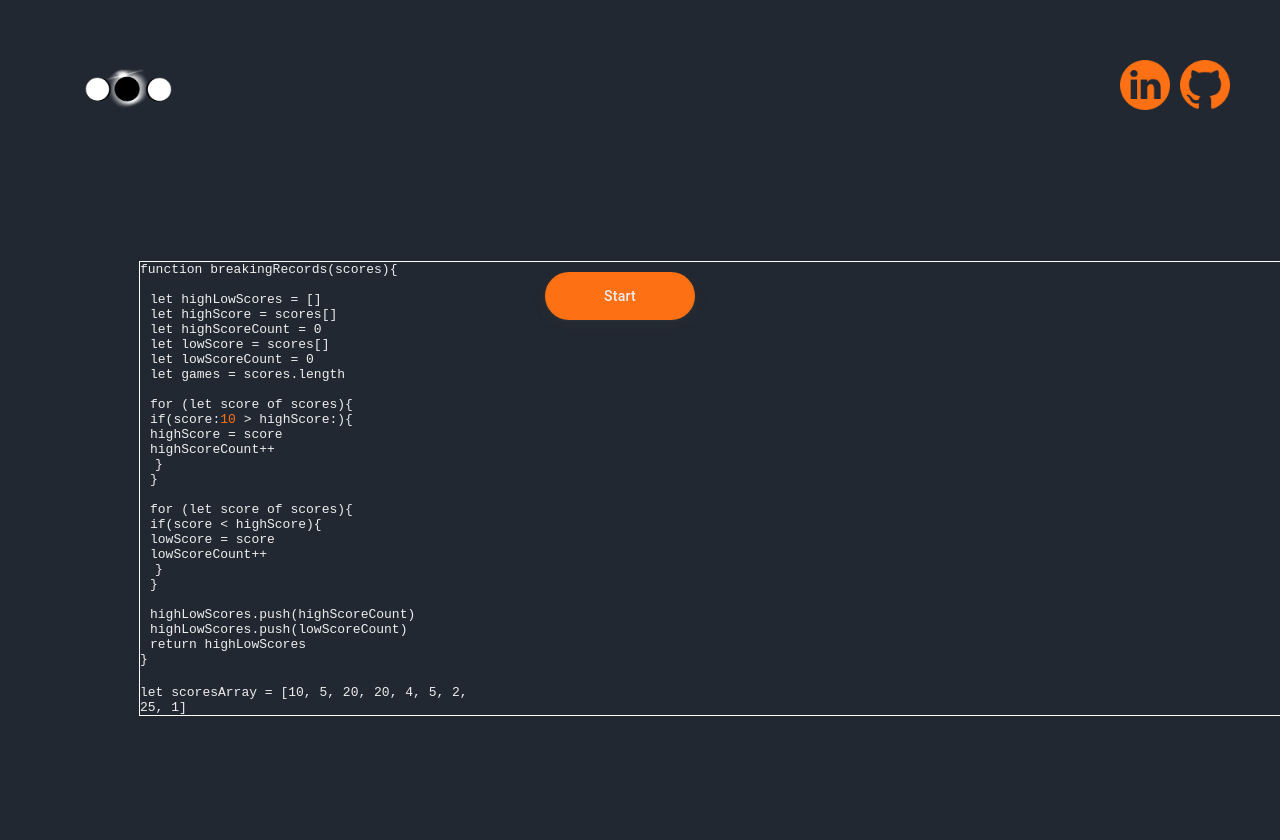
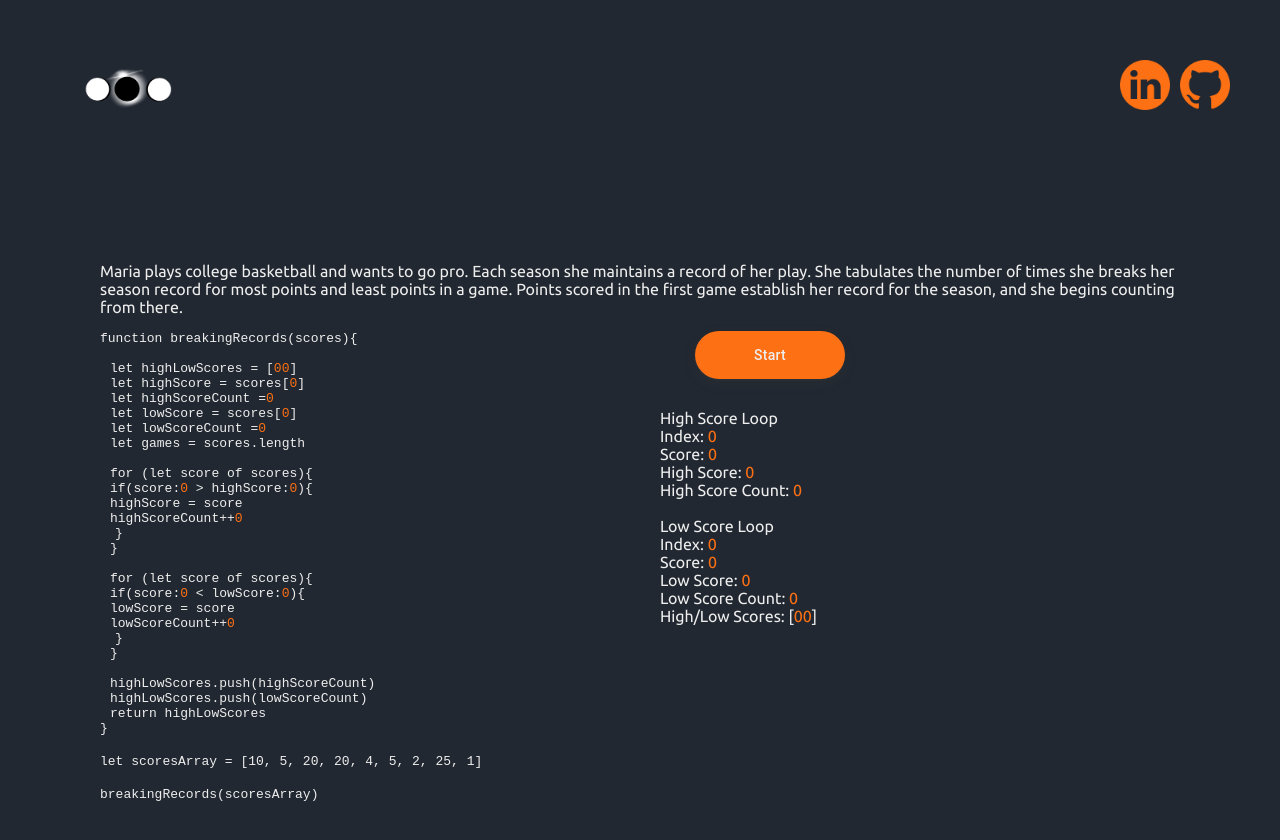
Before and after one commit to kurtreyn/kurtreyn-dot-com, a React (Create React App) app in the folder client/: page /algorithms in a window 1280 px wide. Shown: the top 840 px of the page. Before the commit the page ends 800 px from the top, so only its background shows below. Built offline with nearby package versions, Linux system fonts and the light colour scheme.

Commit message:
completed breaking records algorithm sim

```diff
--- a/client/src/App.js
+++ b/client/src/App.js
@@ -21,7 +21,7 @@ function App() {
     setIsLoggedIn(true);
   }, [token]);
 
-  console.log('isLoggedIn', isLoggedIn);
+  // console.log('isLoggedIn', isLoggedIn);
 
   return (
     <BrowserRouter>
--- a/client/src/components/AlgorithmContainer.js
+++ b/client/src/components/AlgorithmContainer.js
@@ -6,26 +6,7 @@ import '../styles/algorithmContainerStyle.css';
 export default function AlgorithmContainer() {
   return (
     <div className="algorithm-container">
-      <div className="algorithms-left-side">
-        <BreakingRecords />
-      </div>
-      <div className="algorithms-right-side">
-        {/* <div className="control-buttons">
-          {!started && (
-            <Button label="Start" disabled={disable} onClick={startFunction} />
-          )}
-          {started && (
-            <Button
-              label="Previous"
-              disabled={disable}
-              onClick={handlePrevious}
-            />
-          )}
-          {started && (
-            <Button label="Next" disabled={disable} onClick={handleNext} />
-          )}
-        </div> */}
-      </div>
+      <BreakingRecords />
     </div>
   );
 }
--- a/client/src/components/SideBar.js
+++ b/client/src/components/SideBar.js
@@ -7,7 +7,7 @@ export default function SideBar({ isLoggedIn }) {
     <div className="sidebar-container">
       <div className="sidebar-content-wrapper">
         <Link to="/algorithms" className="sidebar-text">
-          Algorithms
+          Algorithm Simulator
         </Link>
         <Link to="/users/login" className="sidebar-text">
           Login
--- a/client/src/components/algorithms/breakingrecords/breakingrecords.css
+++ b/client/src/components/algorithms/breakingrecords/breakingrecords.css
@@ -1,15 +1,42 @@
+:root {
+  --black: #222831;
+  --dark-gray: #393e46;
+  --orange: #fd7014;
+  --white: #eeeeee;
+}
+
 .function-container {
   display: flex;
+  flex-direction: column;
+  width: 100%;
+}
+
+.problem-description {
+  width: 100%;
+}
+
+.function-code-and-controls-section {
+  display: flex;
+  width: 100%;
+  margin-top: 15px;
+}
+
+.function-body {
+  display: flex;
+  flex-direction: column;
+  width: 100%;
 }
 
 .function-left-side {
   display: flex;
   flex-direction: column;
+  width: 50%;
 }
 
 .function-right-side {
   display: flex;
   flex-direction: column;
+  width: 50%;
 }
 
 .function-body {
@@ -18,7 +45,23 @@
   margin-left: 10px;
 }
 
-.control-buttons {
+.function-control-buttons {
   display: flex;
   margin-left: 50px;
+  width: 350px;
 }
+
+.variable-text {
+  color: var(--orange);
+}
+
+.variable-monitor {
+  display: flex;
+  flex-direction: column;
+  margin-top: 30px;
+  margin-left: 20px;
+}
+
+.monitor-text-wrapper {
+  display: flex;
+}
--- a/client/src/components/algorithms/breakingrecords/breakingrecords.js
+++ b/client/src/components/algorithms/breakingrecords/breakingrecords.js
@@ -6,116 +6,331 @@ export default function BreakingRecords({}) {
   const [disable, setDisable] = useState(false);
   const [started, setStarted] = useState(false);
   const [index, setIndex] = useState(0);
+  const [highLowScores, setHighLowScores] = useState([0, 0]);
+  const [highScore, setHighScore] = useState(0);
+  const [highScoreIndex, setHighScoreIndex] = useState(0);
+  const [highScoreCount, setHighScoreCount] = useState(0);
+  const [lowScore, setLowScore] = useState(0);
+  const [lowScoreIndex, setLowScoreIndex] = useState(0);
+  const [lowScoreCount, setLowScoreCount] = useState(0);
+  const [scoreH, setScoreH] = useState(0);
+  const [scoreL, setScoreL] = useState(0);
+  const [step, setStep] = useState(0);
+
+  const startFunction = () => {
+    setStarted(true);
+    setStep(1);
+    setScoreH(10);
+    setHighScore(10);
+    setLowScore(10);
+  };
 
   const handleNext = () => {
+    if (step === 1) {
       setIndex(index + 1);
+      setScoreH(5);
+      setHighScore(10);
+      setStep(2);
+    }
+    if (step === 2) {
+      setIndex(index + 1);
+      setScoreH(20);
+      setStep(3);
+    }
+    if (step === 3) {
+      setIndex(index + 1);
+      setHighScore(20);
+      setHighScoreIndex(2);
+      setHighScoreCount(1);
+      setScoreH(20);
+      setStep(4);
+    }
+    if (step === 4) {
+      setIndex(index + 1);
+      setScoreH(4);
+      setStep(5);
+    }
+    if (step === 5) {
+      setIndex(index + 1);
+      setScoreH(5);
+      setStep(6);
+    }
+    if (step === 6) {
+      setIndex(index + 1);
+      setScoreH(2);
+      setStep(7);
+    }
+    if (step === 7) {
+      setIndex(index + 1);
+      setScoreH(25);
+      setStep(8);
+    }
+    if (step === 8) {
+      setIndex(index + 1);
+      setScoreH(1);
+      setHighScore(25);
+      setHighScoreIndex(7);
+      setHighScoreCount(2);
+      setStep(9);
+    }
+    if (step === 9) {
+      setIndex(0);
+      setScoreL(10);
+      setScoreH(0);
+      setStep(10);
+    }
+    if (step === 10) {
+      setIndex(index + 1);
+      setScoreL(5);
+      setStep(11);
+    }
+    if (step === 11) {
+      setIndex(index + 1);
+      setScoreL(20);
+      setLowScore(5);
+      setLowScoreIndex(1);
+      setLowScoreCount(1);
+      setStep(12);
+    }
+    if (step === 12) {
+      setIndex(index + 1);
+      setScoreL(20);
+      setLowScore(5);
+      setStep(13);
+    }
+    if (step === 13) {
+      setIndex(index + 1);
+      setScoreL(4);
+      setLowScore(5);
+      setStep(14);
+    }
+    if (step === 14) {
+      setIndex(index + 1);
+      setScoreL(5);
+      setLowScore(4);
+      setLowScoreIndex(4);
+      setLowScoreCount(2);
+      setStep(15);
+    }
+    if (step === 15) {
+      setIndex(index + 1);
+      setScoreL(2);
+      setStep(16);
+    }
+    if (step === 16) {
+      setIndex(index + 1);
+      setScoreL(25);
+      setLowScore(2);
+      setLowScoreIndex(6);
+      setLowScoreCount(3);
+      setStep(17);
+    }
+    if (step === 17) {
+      setIndex(index + 1);
+      setScoreL(1);
+      setStep(18);
+    }
+    if (step === 18) {
+      setIndex(0);
+      setScoreL(1);
+      setLowScore(1);
+      setLowScoreIndex(8);
+      setLowScoreCount(4);
+      setStep(19);
+    }
+    if (step === 19) {
+      setStep(20);
+    }
+    if (step === 20) {
+      setStep(21);
+    }
+    if (step === 21) {
+      startFunction();
+    }
   };
 
   const handlePrevious = () => {
-    if (index !== 0) {
-      setIndex(index - 1);
+    if (index === 0) {
+      startFunction();
     }
-  };
-
-  let scoresArray = [10, 5, 20, 20, 4, 5, 2, 25, 1];
-
-  let highLowScores = [];
-  let highScore;
-  let highScoreCount = 0;
-  let lowScore;
-  let lowScoreCount = 0;
-  let games;
-  let score = scoresArray[index];
-
-  // FIRST HIGH SCORES LOOP
-  // 1: index: 0, score: 10
-  // 2: index: 1, score: 5
-  // 3: index: 2, score: 20;
-  // 4: index: 3, score: 20
-  // 5: index: 4, score: 4
-  // 6: index: 5, score: 5
-  // 7: index: 6, score: 2
-  // 8: index: 7, score: 25 highScore: 25, highScoreCount: 2
-  // 9: index: 8, score: 1
-
-  // SECOND LOW SCORES LOOP
-  // 1: index: 0, score: 10, highScore: 10
-  // 2: index: 1, score: 5, highScore: 10
-  // 3: index: 2, score: 20, highScore: 10 > highScore: 20, highScoreCount: 1
-  // 4: index: 3, score: 20, highScore: 20
-  // 5: index: 4, score: 4, highScore: 20
-  // 6: index: 5, score: 5, highScore: 20
-  // 7: index: 6, score: 2, highScore: 20
-  // 8: index: 7, score: 25, highScore:20 > highScore: 25, highScoreCount: 2
-  // 9: index: 8, score: 1
-
-  function breakingRecordsFunction(scores) {
-    highLowScores = [];
-    highScore = scores[0];
-    highScoreCount = 0;
-    lowScore = scores[0];
-    lowScoreCount = 0;
-    games = scores.length;
-
-    for (let score of scores) {
-      console.log(`score is: ${score}, highScore: ${highScore}`);
-      if (score > highScore) {
-        highScore = score;
-        console.log(`'highScore NOW: ${highScore}`);
-        highScoreCount++;
-        console.log(`'highScoreCount: ${highScoreCount}`);
+    if (step === 1) {
+      setIndex(0);
+      setScoreH(5);
+      setHighScore(10);
+      setStep(0);
     }
-      console.log(`~~~~~~~ END HIGH SCORES LOOP ~~~~~~~~~~`);
+    if (step === 2) {
+      setIndex(1);
+      setScoreH(5);
+      setHighScore(10);
+      setStep(1);
     }
-
-    for (let score of scores) {
-      if (score < lowScore) {
-        console.log(`score: ${score} lowScore: ${lowScore}`);
-        lowScore = score;
-        console.log(`'lowScore NOW: ${lowScore}`);
-        lowScoreCount++;
-        console.log(`'lowScoreCount: ${lowScoreCount}`);
+    if (step === 3) {
+      setIndex(2);
+      setScoreH(20);
+      setStep(2);
     }
-      console.log(`~~~~~~~ END LOW SCORES LOOP ~~~~~~~~~~`);
+    if (step === 4) {
+      setIndex(3);
+      setHighScore(20);
+      setHighScoreIndex(2);
+      setHighScoreCount(1);
+      setScoreH(20);
+      setStep(3);
     }
-    highLowScores.push(highScoreCount);
-    highLowScores.push(lowScoreCount);
-    console.log('highLowScores', highLowScores);
-    return highLowScores;
+    if (step === 5) {
+      setIndex(4);
+      setScoreH(4);
+      setStep(4);
     }
-
-  console.log('INDEX:', index);
-  // console.log('highLowScores', highLowScores);
-  // console.log('highScore', highScore);
-  // console.log('highScoreCount', highScoreCount);
-  // console.log('lowScore', lowScore);
-  // console.log('lowScoreCount', lowScoreCount);
-
-  const startFunction = () => {
-    setStarted(true);
-    breakingRecordsFunction(scoresArray);
+    if (step === 6) {
+      setIndex(5);
+      setScoreH(5);
+      setStep(5);
+    }
+    if (step === 7) {
+      setIndex(6);
+      setScoreH(2);
+      setStep(6);
+    }
+    if (step === 8) {
+      setIndex(7);
+      setScoreH(25);
+      setStep(7);
+    }
+    if (step === 9) {
+      setIndex(8);
+      setScoreH(1);
+      setHighScore(25);
+      setHighScoreIndex(7);
+      setHighScoreCount(2);
+      setStep(8);
+    }
+    if (step === 10) {
+      setIndex(0);
+      setScoreL(10);
+      setScoreH(0);
+      setStep(9);
+    }
+    if (step === 11) {
+      setIndex(1);
+      setScoreL(5);
+      setStep(10);
+    }
+    if (step === 12) {
+      setIndex(2);
+      setScoreL(20);
+      setLowScore(5);
+      setLowScoreIndex(1);
+      setLowScoreCount(1);
+      setStep(11);
+    }
+    if (step === 13) {
+      setIndex(3);
+      setScoreL(20);
+      setLowScore(5);
+      setStep(12);
+    }
+    if (step === 14) {
+      setIndex(4);
+      setScoreL(4);
+      setLowScore(5);
+      setStep(13);
+    }
+    if (step === 15) {
+      setIndex(5);
+      setScoreL(5);
+      setLowScore(4);
+      setLowScoreIndex(4);
+      setLowScoreCount(2);
+      setStep(14);
+    }
+    if (step === 16) {
+      setIndex(6);
+      setScoreL(2);
+      setStep(15);
+    }
+    if (step === 17) {
+      setIndex(7);
+      setScoreL(25);
+      setLowScore(2);
+      setLowScoreIndex(6);
+      setLowScoreCount(3);
+      setStep(16);
+    }
+    if (step === 18) {
+      setIndex(8);
+      setScoreL(1);
+      setStep(17);
+    }
+    if (step === 19) {
+      setIndex(0);
+      setScoreL(1);
+      setLowScore(1);
+      setLowScoreIndex(8);
+      setLowScoreCount(4);
+      setStep(18);
+    }
+    if (step === 20) {
+      setStep(19);
+    }
+    if (step === 21) {
+      setStep(20);
+    }
   };
 
   return (
     <div className="function-container">
+      <div className="problem-description">
+        <span>
+          Maria plays college basketball and wants to go pro. Each season she
+          maintains a record of her play. She tabulates the number of times she
+          breaks her season record for most points and least points in a game.
+          Points scored in the first game establish her record for the season,
+          and she begins counting from there.
+        </span>
+      </div>
+      <div className="function-code-and-controls-section">
         <div className="function-left-side">
           <code className="function-name">
             function breakingRecords(scores)&#123;
           </code>
           <code className="function-body">
             <br />
-          <span>let highLowScores = &#91;{highLowScores}&#93;</span>
-          <span>let highScore = scores&#91;{highScore}&#93;</span>
-          <span>let highScoreCount = {highScoreCount}</span>
-          <span>let lowScore = scores&#91;{lowScore}&#93;</span>
-          <span>let lowScoreCount = {lowScoreCount}</span>
+            <span>
+              let highLowScores = &#91;
+              {step < 20 && (
+                <span className="variable-text">{highLowScores}</span>
+              )}
+              {step === 20 && <span className="variable-text">2,0</span>}
+              {step >= 21 && <span className="variable-text">2,4</span>}
+              &#93;
+            </span>
+            <span>
+              let highScore = scores&#91;
+              <span className="variable-text">{highScoreIndex}</span>
+              &#93;
+            </span>
+            <span>
+              let highScoreCount =
+              <span className="variable-text">{highScoreCount}</span>
+            </span>
+            <span>
+              let lowScore = scores&#91;
+              <span className="variable-text">{lowScoreIndex}</span>
+              &#93;
+            </span>
+            <span>
+              let lowScoreCount =
+              <span className="variable-text">{lowScoreCount}</span>
+            </span>
             <span>let games = scores.length</span>
 
             <br />
             <span>for (let score of scores)&#123; </span>
             <span>
               if(score:
-            <span className="variable-text">{score} </span>
+              <span className="variable-text">{scoreH} </span>
               &#62; highScore:
               <span className="variable-text">{highScore}</span>
               )&#123;
@@ -124,35 +339,64 @@ export default function BreakingRecords({}) {
               highScore = score
               <br />
               highScoreCount++
+              <span className="variable-text">{highScoreCount}</span>
             </span>
             <span style={{ marginLeft: '5px' }}> &#125;</span>
             <span> &#125;</span>
 
             <br />
             <span>for (let score of scores)&#123; </span>
-          <span>if(score &#60; highScore)&#123;</span>
+            <span>
+              if(score:
+              <span className="variable-text">{scoreL} </span>
+              &#60; lowScore:
+              <span className="variable-text">{lowScore}</span>
+              )&#123;
+            </span>
             <span>
               lowScore = score
               <br />
               lowScoreCount++
+              <span className="variable-text">{lowScoreCount}</span>
             </span>
             <span style={{ marginLeft: '5px' }}> &#125;</span>
             <span> &#125;</span>
 
             <br />
-          <span>highLowScores.push(highScoreCount)</span>
-          <span>highLowScores.push(lowScoreCount)</span>
-          <span>return highLowScores</span>
+            <span>
+              highLowScores.push(highScoreCount)
+              {step === 19 && (
+                <span className="variable-text">{highScoreCount}</span>
+              )}
+            </span>
+            <span>
+              highLowScores.push(lowScoreCount)
+              {step === 20 && (
+                <span className="variable-text">{lowScoreCount}</span>
+              )}
+            </span>
+            <span>
+              return highLowScores
+              {step >= 21 && (
+                <span className="variable-text">&#91;2,4&#93;</span>
+              )}
+            </span>
           </code>
           <code className="function-close">&#125;</code>
           <br />
           <code>let scoresArray = &#91;10, 5, 20, 20, 4, 5, 2, 25, 1&#93;</code>
+          <br />
+          <code>breakingRecords(scoresArray)</code>
         </div>
 
         <div className="function-right-side">
-        <div className="control-buttons">
+          <div className="function-control-buttons">
             {!started && (
-            <Button label="Start" disabled={disable} onClick={startFunction} />
+              <Button
+                label="Start"
+                disabled={disable}
+                onClick={startFunction}
+              />
             )}
             {started && (
               <Button
@@ -165,6 +409,72 @@ export default function BreakingRecords({}) {
               <Button label="Next" disabled={disable} onClick={handleNext} />
             )}
           </div>
+
+          <div className="variable-monitor">
+            <span>High Score Loop</span>
+            <div className="monitor-text-wrapper">
+              <span>
+                Index: <span className="variable-text"> {index}</span>
+              </span>
+            </div>
+            <div className="monitor-text-wrapper">
+              <span>
+                Score: <span className="variable-text"> {scoreH}</span>
+              </span>
+            </div>
+            <div className="monitor-text-wrapper">
+              <span>
+                High Score: <span className="variable-text"> {highScore}</span>
+              </span>
+            </div>
+            <div className="monitor-text-wrapper">
+              <span>
+                High Score Count:{' '}
+                <span className="variable-text"> {highScoreCount}</span>
+              </span>
+            </div>
+            <br />
+            <span>Low Score Loop</span>
+            <div className="monitor-text-wrapper">
+              <span>
+                Index: <span className="variable-text"> {index}</span>
+              </span>
+            </div>
+            <div className="monitor-text-wrapper">
+              <span>
+                Score: <span className="variable-text"> {scoreL}</span>
+              </span>
+            </div>
+            <div className="monitor-text-wrapper">
+              <span>
+                Low Score: <span className="variable-text"> {lowScore}</span>
+              </span>
+            </div>
+            <div className="monitor-text-wrapper">
+              <span>
+                Low Score Count:{' '}
+                <span className="variable-text"> {lowScoreCount}</span>
+              </span>
+            </div>
+            <div className="monitor-text-wrapper">
+              <span>
+                High/Low Scores: &#91;
+                {step < 20 && (
+                  <span className="variable-text">{highLowScores}</span>
+                )}
+                {step === 20 && <span className="variable-text">2,0</span>}
+                {step >= 21 && <span className="variable-text">2,4</span>}
+                &#93;
+              </span>
+            </div>
+            {/* <div className="monitor-text-wrapper">
+              <span>
+                STEP:
+                <span className="variable-text"> {step}</span>
+              </span>
+            </div> */}
+          </div>
+        </div>
       </div>
     </div>
   );
--- a/client/src/styles/algorithmContainerStyle.css
+++ b/client/src/styles/algorithmContainerStyle.css
@@ -8,27 +8,9 @@
 .algorithm-container {
   display: flex;
   color: var(--white);
-  margin-left: 140px;
+  margin-left: 100px;
+  margin-right: 100px;
   margin-bottom: 80px;
-  width: 90%;
-  outline: solid 1px white;
+  width: 100%;
+  /* outline: solid 1px white; */
 }
-
-.algorithms-left-side {
-  display: flex;
-  width: 50%;
-}
-
-.algorithms-right-side {
-  display: flex;
-  flex-direction: column;
-  width: 50%;
-}
-
-.control-buttons {
-  padding: 10px;
-}
-
-.variable-text {
-  color: var(--orange);
-}
```
Lines whose indentation alone changed are shown as unchanged.
